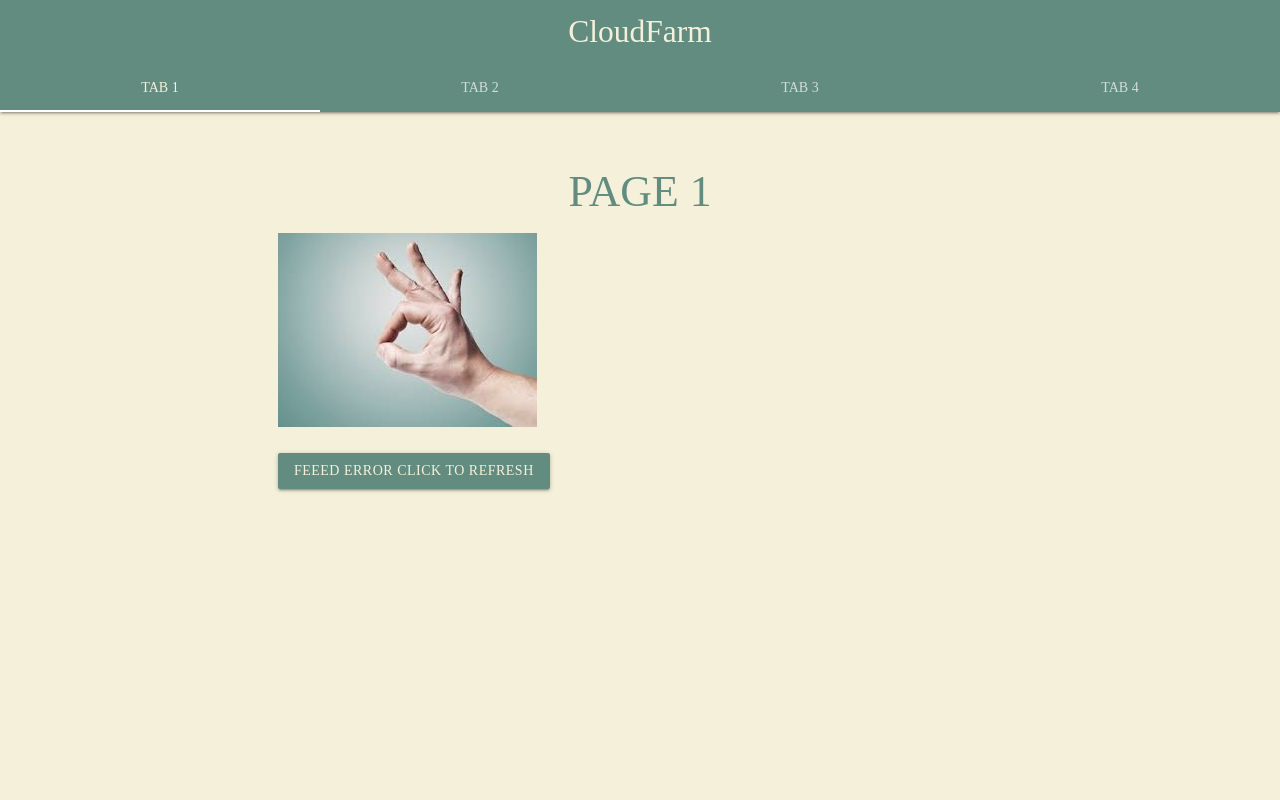
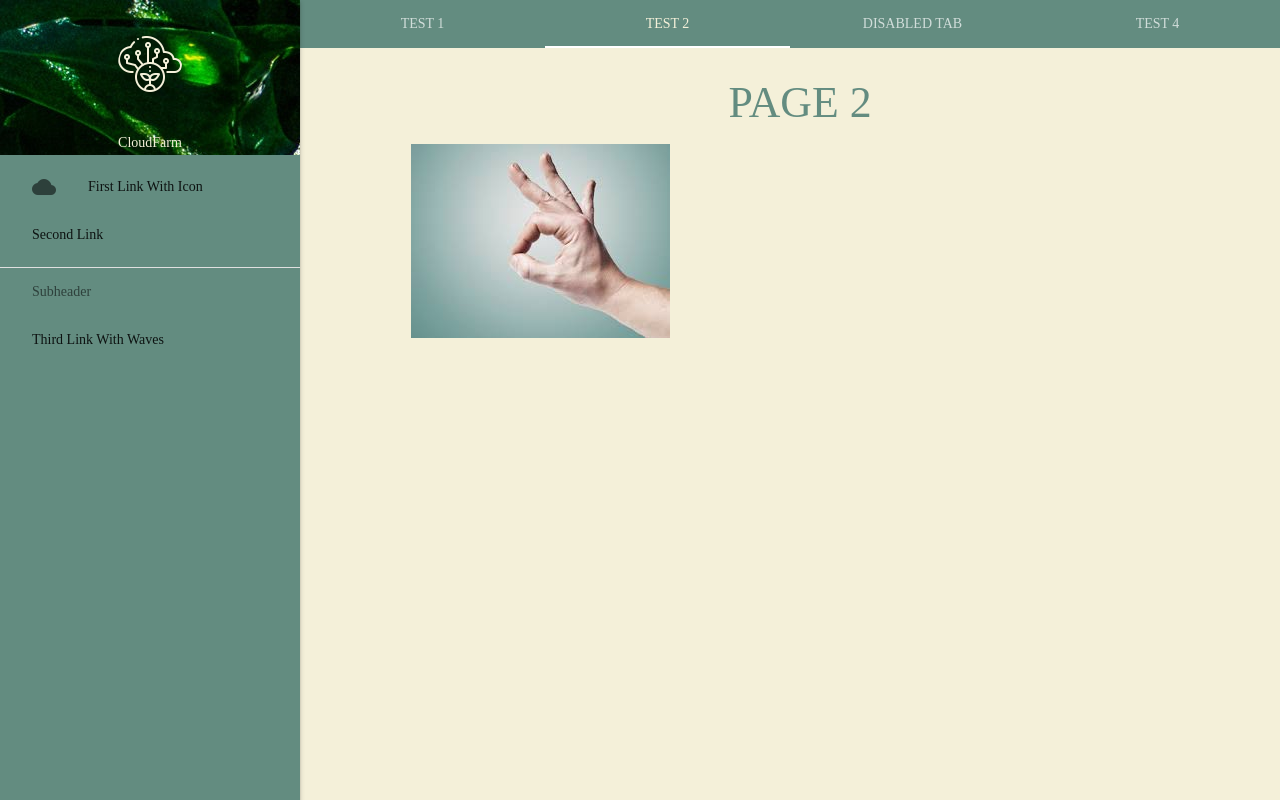
Before and after one commit to tayloraar/sit737_Cloudfarm, a website: page public/index.html in a window 1280 px wide. Drawn offline with nearby package versions, Linux system fonts and the light colour scheme; a web font is replaced by a local one.

Commit message:
worked on sidenav and page Layout, almost ready to start connecting services

```diff
--- a/public/index.html
+++ b/public/index.html
@@ -22,31 +22,55 @@
 
 
 
-    <link rel="icon" href="/public/assets/cloud-farm-icon.png">
+    <link rel="icon" href="assets/cloud-farm-icon.png">
   </head>
 <title>CloudFarm</title>
 
+
+
 <body>
-        <nav class="nav-extended">
-            <div class="center nav-wrapper">
-               <!-- <img id="NavLogo"  src="assets/cloud-farm-nav.png">  -->
-              <a href="#!" class="center brand-logo nav-btn">CloudFarm</a>
+<header>
+
+          <ul class="tabs tabs-transparent">
+            <li class="tab"><a href="#test1">Test 1</a></li>
+            <li class="tab"><a class="active" href="#test2">Test 2</a></li>
+            <li class="tab disabled"><a href="#test3">Disabled Tab</a></li>
+            <li class="tab"><a href="#test4">Test 4</a></li>
+          </ul>
+
+
+    </header>
+<div class="row">
+
+    <div class="col s3">
+      <!-- Grey navigation panel -->
+      <ul id="slide-out" class="sidenav sidenav-fixed">
+        <li><div class="center user-view">
+            <div class="background">
+                <img src="assets/Plant-Music-1162975190.jpg">
               </div>
-            <div class="center nav-content">
-              <ul class="tabs-fixed-widthz-depth-1 tabs tabs-transparent">
-                <li class="tab"><a class="active" href="#test1">Tab 1</a></li>
-                <li class="tab"><a href="#test2">Tab 2</a></li>
-                <li class="tab"><a href="#test3">Tab 3</a></li>
-                <li class="tab"><a href="#test4">Tab 4</a></li>
+          <a class="center-align" href="#user"><img class="center-align circle" src="assets/cloud-farm-nav.png"></a>
+          <a href="#name"><span class="text name">CloudFarm</span></a>
+                 </div></li>
+        <li><a href="#!"><i class="material-icons">cloud</i>First Link With Icon</a></li>
+        <li><a href="#!">Second Link</a></li>
+        <li><div class="divider"></div></li>
+        <li><a class="subheader">Subheader</a></li>
+        <li><a class="waves-effect" href="#!">Third Link With Waves</a></li>
       </ul>
+
+
     </div>
-          </nav>
 
-<div class="container">
+    <div class="col s9">
+      <!-- Teal page content  -->
 
-    <div style="padding-top: 25px;" class = "row">
+
+
+
+
+            <div class = "row">
                 <div class="col s12 l10 offset-l1">
-          <div id="mainColum">
 
 
                     <div class="row">
@@ -73,12 +97,14 @@
                         <!--JavaScript at end of body for optimized loading-->
 
 
-          </div>
-          <a href="" class="waves-effect waves-light btn">FEEED ERROR CLICK TO REFRESH</a>
+
                 </div>
 
               </div>
 
+
+
+  </div>
 </div>
   </body>
   <script type="text/javascript" src="js/materialize.min.js"></script>
--- a/public/index.js
+++ b/public/index.js
@@ -4,4 +4,17 @@
 
 $(document).ready(function(){
     $('.tabs').tabs();
+    $('.sidenav').sidenav();
   });
+
+
+//   document.addEventListener('DOMContentLoaded', function() {
+//     var elems = document.querySelectorAll('.sidenav');
+//     var instances = M.Sidenav.init(elems, options);
+//   });
+
+  // Initialize collapsible (uncomment the lines below if you use the dropdown variation)
+  // var collapsibleElem = document.querySelector('.collapsible');
+  // var collapsibleInstance = M.Collapsible.init(collapsibleElem, options);
+
+  // Or with jQuery
--- a/public/style.css
+++ b/public/style.css
@@ -1,8 +1,10 @@
+
 body {
     background-color: #f4f0d9;
     font-family: 'Glacial Indifference';
     color: #638c80;
 }
+
 
 nav{
     background-color: #638c80;
@@ -10,54 +12,68 @@ nav{
     font-family: 'Glacial Indifference';
 }
 
-nav .nav-btn{
+.sidenav-fixed{
+    background-color: #638c80;
+    color: #f4f0d9;
     font-family: 'Glacial Indifference';
-    color: #f4f0d9;
-    vertical-align: middle;
 }
+
 
 .waves-effect{
     background-color: #638c80;
     color: #f4f0d9;
     font-family: 'Glacial Indifference';
 }
-.navbar-material .nav-wrapper .brand-logo img {
-    height: 64px;
-}
 
-#NavLogo
-{
-    display: inline-block;
-    margin-top: 10px;
-
-    width: auto;
-    max-height: 60px;
-}
-
-
-ul.tabs {
-    display : flex;
+.text{
     color: #f4f0d9;
     font-family: 'Glacial Indifference';
 }
 
+ul.tabs {
+    background-color: #638c80;
+    display : flex;
+    color: #f4f0d9;
+    font-family: 'Glacial Indifference';
+
+}
+
 li.tab {
+    background-color: #638c80;
    flex-basis : 33.33%;
    color: #f4f0d9;
    font-family: 'Glacial Indifference';
 }
 
 .tab {
+    background-color: #638c80;
     flex-basis : 33.33%;
     color: #f4f0d9;
     font-family: 'Glacial Indifference';
  }
 
 .tabs .tab a.active{
+    background-color: #638c80;
     color: #f4f0d9;
     font-family: 'Glacial Indifference';
 }
 
 .tabs.tabs-transparent .tab a:hover, .tabs.tabs-transparent .tab a.active {
+    background-color: #638c80;
     color: #f4f0d9;
 }
+header, main, footer {
+    padding-left: 300px;
+  }
+
+  @media only screen and (max-width : 992px) {
+    header,nav, main, footer {
+      padding-left: 0;
+    }
+  }
+
+  .sidenav .user-view .circle {
+    display:inline-block;
+    padding-bottom: 0px;
+
+}
```
Also changed, not shown: public/assets/Plant-Music-1162975190.jpg (added). Lines whose indentation alone changed are shown as unchanged.
